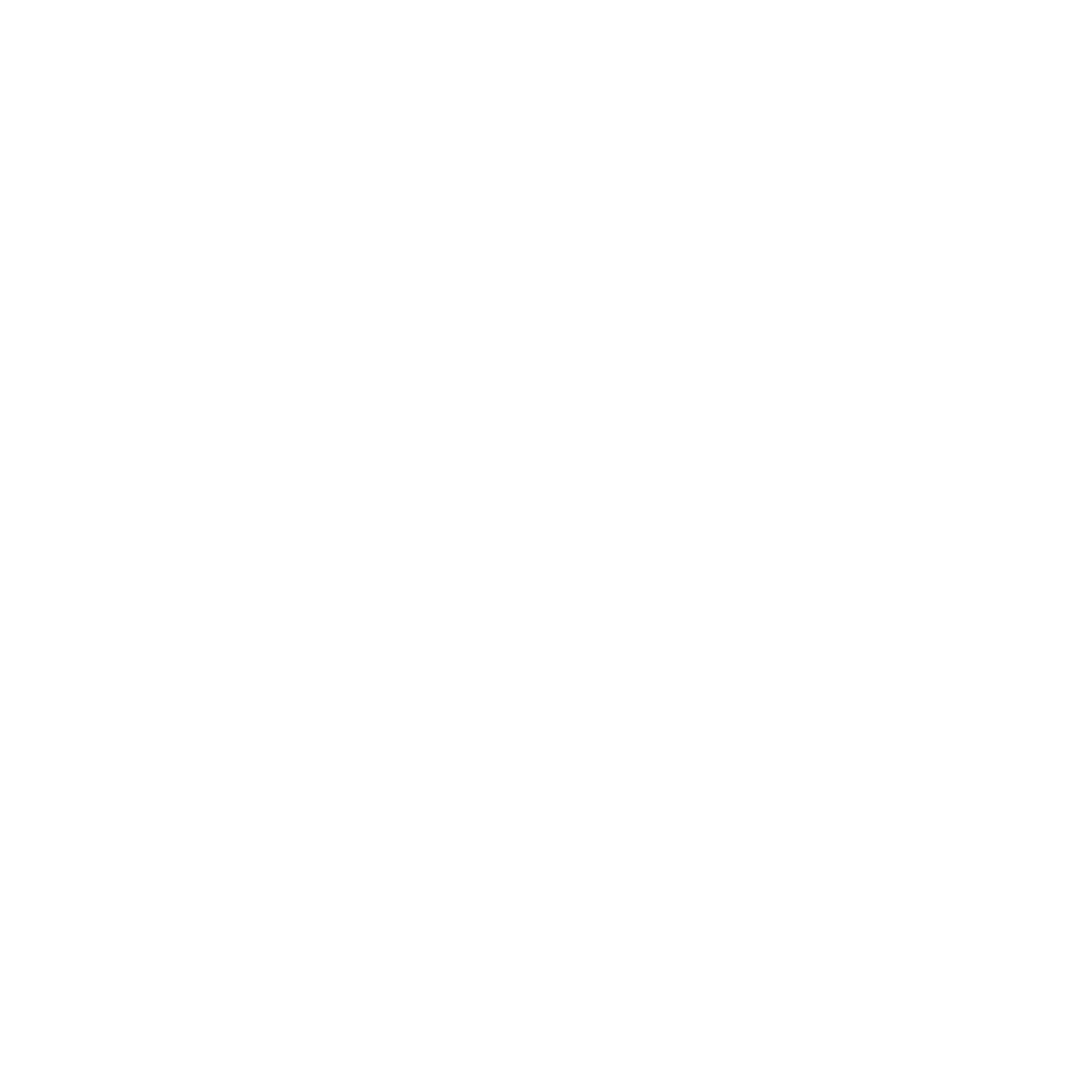
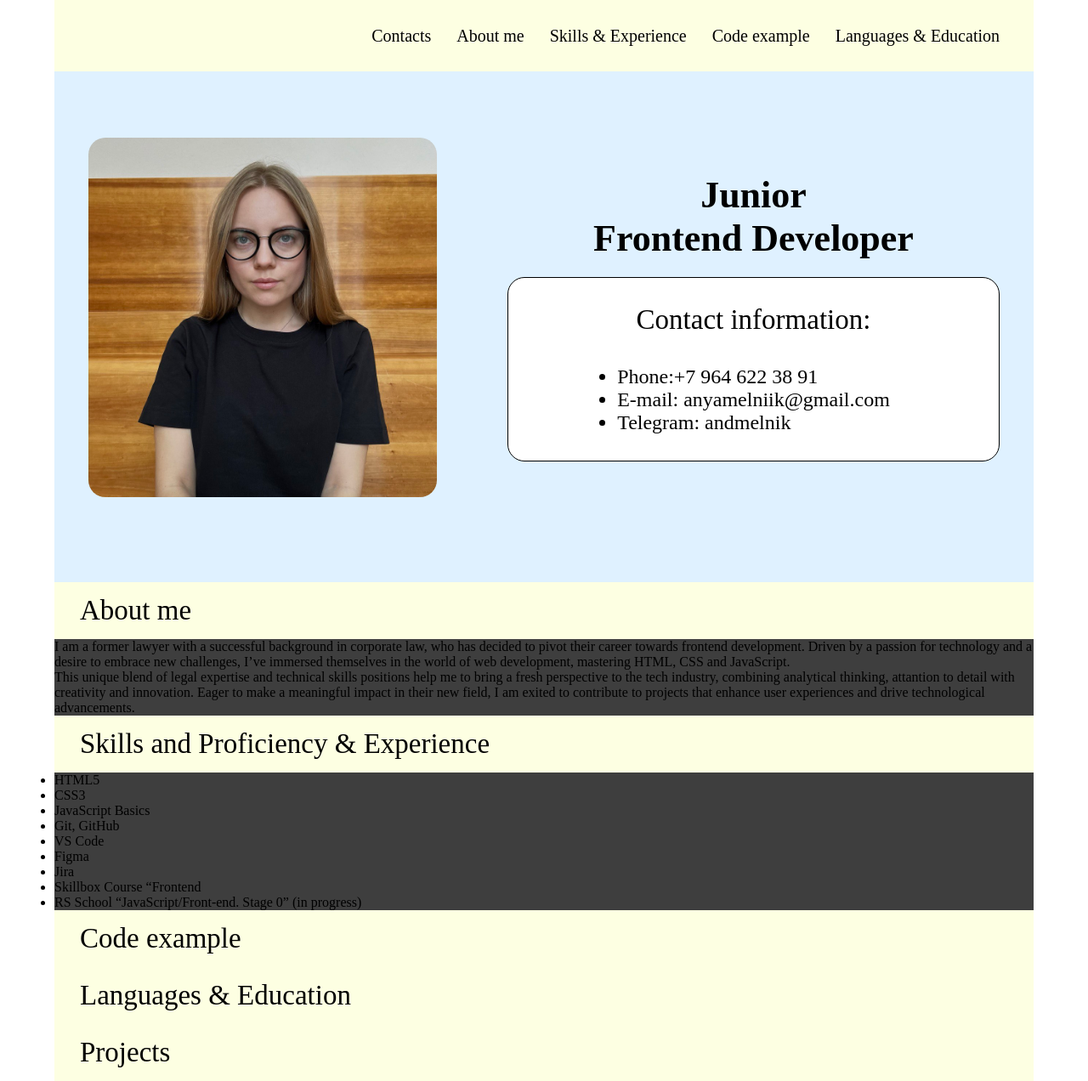
Before and after one commit to anyamelniik/rsschool-cv, a plain HTML site: page index.html in a window 1280 px wide. Shown: the whole page at 85% size. Before the commit the page ends 800 px from the top, so only its background shows below. Drawn offline with Linux system fonts and the light colour scheme.

Commit message:
init: start cv3 task HTML+CSS

```diff
--- a/index.html
+++ b/index.html
@@ -3,9 +3,147 @@
 <head>
     <meta charset="UTF-8">
     <meta name="viewport" content="width=device-width, initial-scale=1.0">
-    <title>Document</title>
+    <title>Anna Melnik CV</title>
     <link rel="stylesheet" href="style.css">
 </head>
 <body>
+    <header>
+        <nav class="nav">
+            <ul class="nav-list">
+                <li class="nav-item">
+                    <a href="" class="nav-list-link">
+                        Contacts
+                    </a>
+                </li>
+                <li class="nav-item">
+                    <a href="" class="nav-list-link">
+                        About me
+                    </a>
+                </li>
+                <li class="nav-item">
+                    <a href="" class="nav-list-link">
+                        Skills & Experience
+                    </a>
+                </li>
+                <li class="nav-item">
+                    <a href="" class="nav-list-link">
+                        Code example
+                    </a>
+                </li>
+                <li class="nav-item">
+                   <a href="" class="nav-list-link">
+                        Languages & Education
+                   </a>
+                </li>
+            </ul>
+        </nav>
+    </header>
+    <main class="container">
+        <section class="general-info">
+            <div class="left-side">
+                <img src="img/myphotoforcv.jpeg" alt="my photo" class="left-side-photo">
+            </div>
+            <div class="right-side">
+                <h1>
+                    Junior <br>Frontend Developer
+                </h1>
+                <div class="info-container">
+                    <h2>
+                        Contact information:
+                    </h2>
+                    <ul class="general-info-list">
+                        <li class="general-info-item">
+                            Phone:+7 964 622 38 91
+                        </li>
+                        <li class="general-info-item">
+                            E-mail: anyamelniik@gmail.com
+                        </li>
+                        <li class="general-info-item">
+                            Telegram: andmelnik
+                        </li>
+                    </ul>
+                </div>
+            </div>
+        </section>
+        <section clsass="about-me-container">
+            <h2 class="header-block">
+                About me
+            </h2>
+            <p>
+                I am a former lawyer with a successful background in corporate law,
+                who has decided to pivot their career towards frontend development.
+                Driven by a passion for technology and a desire to embrace new
+                challenges, I’ve immersed themselves in the world of web development,
+                mastering HTML, CSS and JavaScript.
+            </p>
+            <p>
+                This unique blend of legal expertise and technical skills positions help me
+                to bring a fresh perspective to the tech industry, combining analytical
+                thinking, attantion to detail with creativity and innovation. Eager to make
+                a meaningful impact in their new field, I am exited to contribute to
+                projects that enhance user experiences and drive technological
+                advancements.
+            </p>
+        </section>
+        <section>
+            <h2 class="header-block">
+                Skills and Proficiency & Experience
+            </h2>
+            <div>
+                <ul>
+                    <li>
+                        HTML5
+                    </li>
+                    <li>
+                        CSS3
+                    </li>
+                    <li>
+                        JavaScript Basics
+                    </li>
+                    <li>
+                        Git, GitHub
+                    </li>
+                    <li>
+                        VS Code
+                    </li>
+                    <li>
+                        Figma
+                    </li>
+                    <li>
+                        Jira
+                    </li>
+                </ul>
+            </div>
+            <div>
+                <ul>
+                    <li>
+                        Skillbox Course “Frontend
+                    </li>
+                    <li>
+                        RS School “JavaScript/Front-end. Stage 0” (in progress)
+                    </li>
+                </ul>
+            </div>
+        </section>
+        <section>
+            <h2 class="header-block">
+                Code example
+            </h2>
+        </section>
+        <section>
+            <h2 class="header-block">
+                Languages & Education
+            </h2>
+        </section>
+        <section>
+            <h2 class="header-block">
+                Projects
+            </h2>
+        </section>
+
+    </main>
+    <footer>
+
+    </footer>
 </body>
 </html>
--- a/style.css
+++ b/style.css
@@ -0,0 +1,96 @@
+body {
+    margin: 0 auto;
+    width: 1152px;
+}
+p, ul, li, h1, h2 {
+    margin: 0;
+    padding: 0;
+}
+
+.container {
+    background-color: #3E3E3E;
+}
+
+.nav {
+    display: flex;
+    justify-content: end;
+    align-items: center;
+    height: 84px;
+    background-color: #FDFFE2;
+}
+
+h1 {
+    font-size: 44px;
+    font-weight: bold;
+    text-align: center;
+}
+
+h2 {
+    font-size: 33px;
+    font-weight: 400;
+}
+
+.nav-list {
+    display: flex;
+    gap: 30px;
+    margin-right: 40px;
+    list-style: none;
+    font-family: Montserrat, serif;
+    font-size: 20px;
+}
+
+.nav-list-link {
+    text-decoration: none;
+    color: black;
+}
+
+.nav-list-link:hover {
+    text-decoration: underline;
+}
+
+.general-info {
+    display: flex;
+    padding: 78px 40px 100px;
+    justify-content: space-between;
+    align-items: center;
+    background-color: #DFF1FF;
+}
+
+.left-side {
+    width: 410px;
+    height: 423px;
+}
+
+.left-side-photo {
+    object-fit: cover;
+    width: 100%;
+    height: 100%;
+    border-radius: 20px;
+}
+
+.right-side {
+    display: flex;
+    flex-direction: column;
+    gap: 20px;
+}
+
+.info-container {
+    display: flex;
+    flex-direction: column;
+    gap: 35px;
+    padding: 31px 0;
+    align-items: center;
+    width: 577px;
+    border: 1px solid hsl(0, 0%, 0%);
+    background-color: #FFF;
+    border-radius: 20px;
+    font-size: 24px;
+}
+
+.header-block {
+    display: flex;
+    padding-left: 30px;
+    align-items: center;
+    height: 67px;
+    background-color: #FDFFE2;
+}
```
Also changed, not shown: img/myphotoforcv.jpeg (added), 1 other file.
